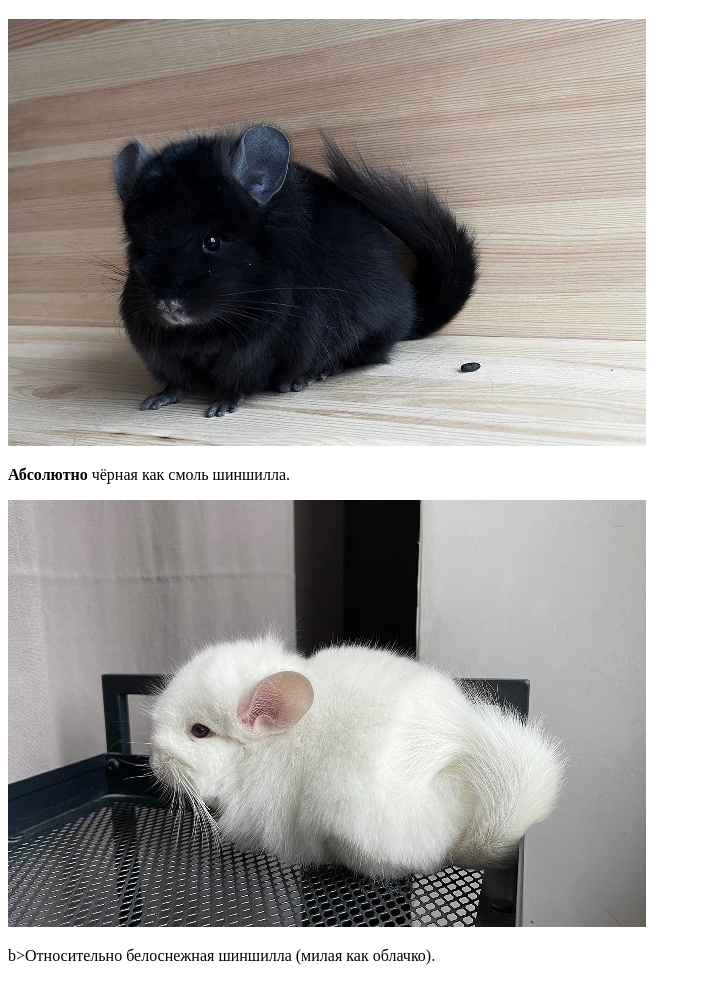
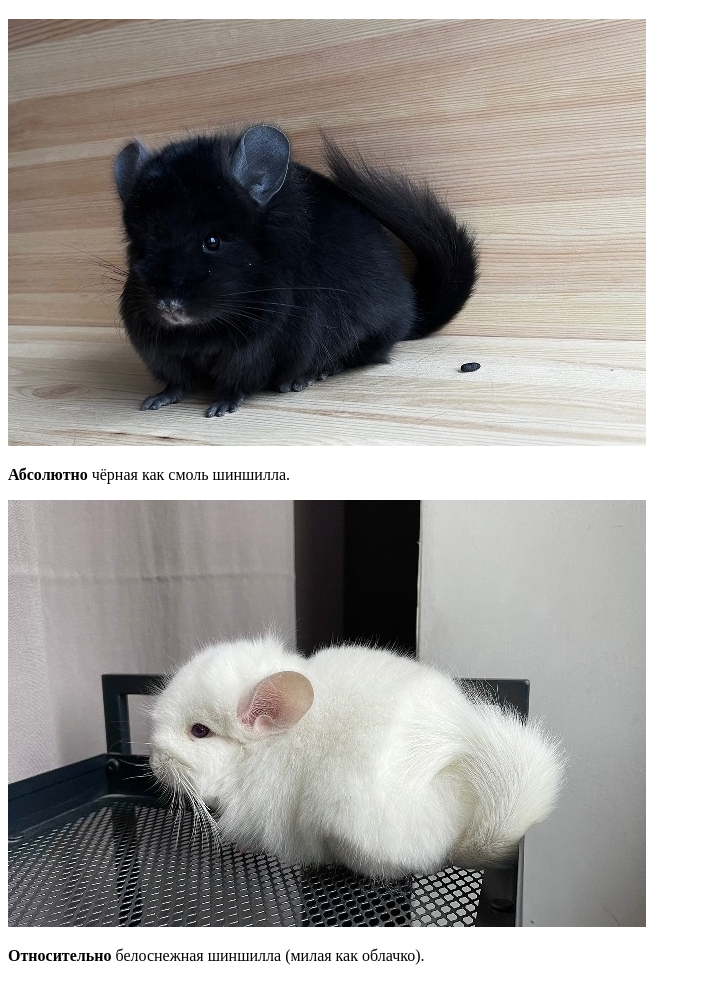
Before and after one commit to maks-stars/my-project, a plain HTML site: page folder/inner/index.html in a window 1280 px wide. Shown: the part 61-1042 px from the top of the page, without its empty margins (0-701 px from the left). Drawn offline with Linux system fonts and the light colour scheme.

```diff
--- a/folder/inner/index.html
+++ b/folder/inner/index.html
@@ -10,7 +10,7 @@
     <img src="/my-project/img/img1.jpg" alt="Абсолютно черная шиншилла">
         <p><b>Абсолютно</b> чёрная как смоль шиншилла.</p>
     <img src="../../img/img2.jpg" alt="Относительно белая шиншилла">
-        <p>b>Относительно</b> белоснежная шиншилла (милая как облачко).</p>
+        <p><b>Относительно</b> белоснежная шиншилла (милая как облачко).</p>
 </div>
 </body>
 </html>
```
